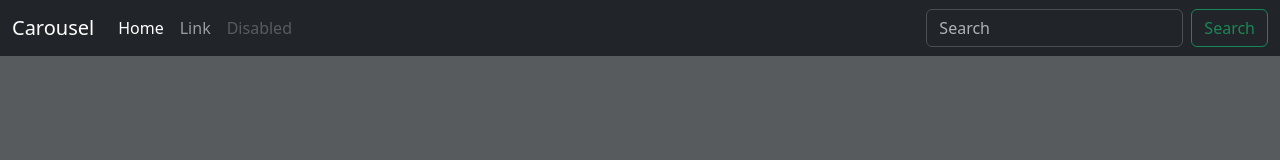
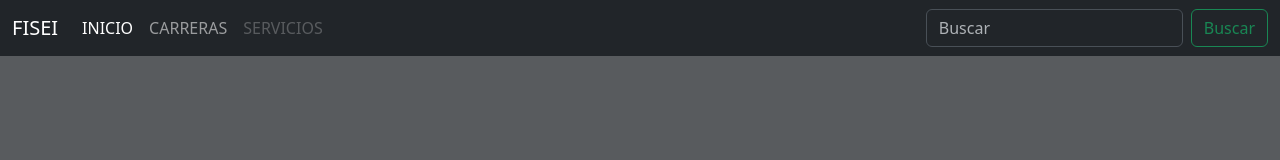
Before and after one commit to shirley6126/comandos_basicos_A, a plain HTML site: page index.html in a window 1280 px wide. Shown: the top 160 px of the page. Drawn offline with Linux system fonts and the light colour scheme.

Commit message:
feat(navbar): modifica el idioma de la pagina de la FISEI

```diff
--- a/index.html
+++ b/index.html
@@ -9,7 +9,7 @@
       content="Mark Otto, Jacob Thornton, and Bootstrap contributors"
     />
     <meta name="generator" content="Astro v5.13.2" />
-    <title>Carousel Template · Bootstrap v5.3</title>
+    <title>FISEI</title>
     <link
       rel="canonical"
       href="https://getbootstrap.com/docs/5.3/examples/carousel/"
@@ -192,7 +192,7 @@
     <header data-bs-theme="dark">
       <nav class="navbar navbar-expand-md navbar-dark fixed-top bg-dark">
         <div class="container-fluid">
-          <a class="navbar-brand" href="#">Carousel</a>
+          <a class="navbar-brand" href="#">FISEI</a>
           <button
             class="navbar-toggler"
             type="button"
@@ -207,22 +207,22 @@
           <div class="collapse navbar-collapse" id="navbarCollapse">
             <ul class="navbar-nav me-auto mb-2 mb-md-0">
               <li class="nav-item">
-                <a class="nav-link active" aria-current="page" href="#">Home</a>
+                <a class="nav-link active" aria-current="page" href="#">INICIO</a>
               </li>
-              <li class="nav-item"><a class="nav-link" href="#">Link</a></li>
+              <li class="nav-item"><a class="nav-link" href="#">CARRERAS</a></li>
               <li class="nav-item">
-                <a class="nav-link disabled" aria-disabled="true">Disabled</a>
+                <a class="nav-link disabled" aria-disabled="true">SERVICIOS</a>
               </li>
             </ul>
             <form class="d-flex" role="search">
               <input
                 class="form-control me-2"
                 type="search"
-                placeholder="Search"
+                placeholder="Buscar"
                 aria-label="Search"
               />
               <button class="btn btn-outline-success" type="submit">
-                Search
+                Buscar
               </button>
             </form>
           </div>
```
